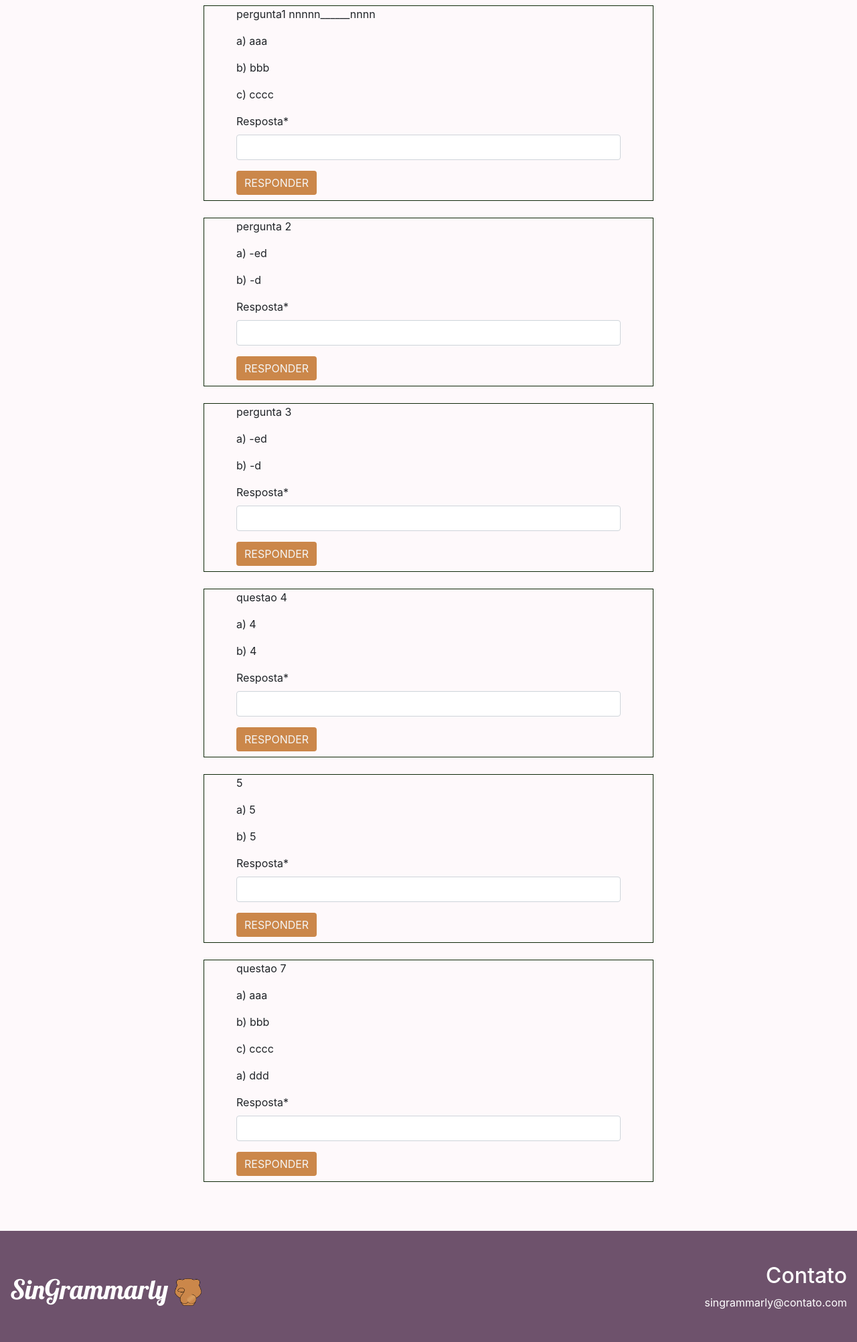
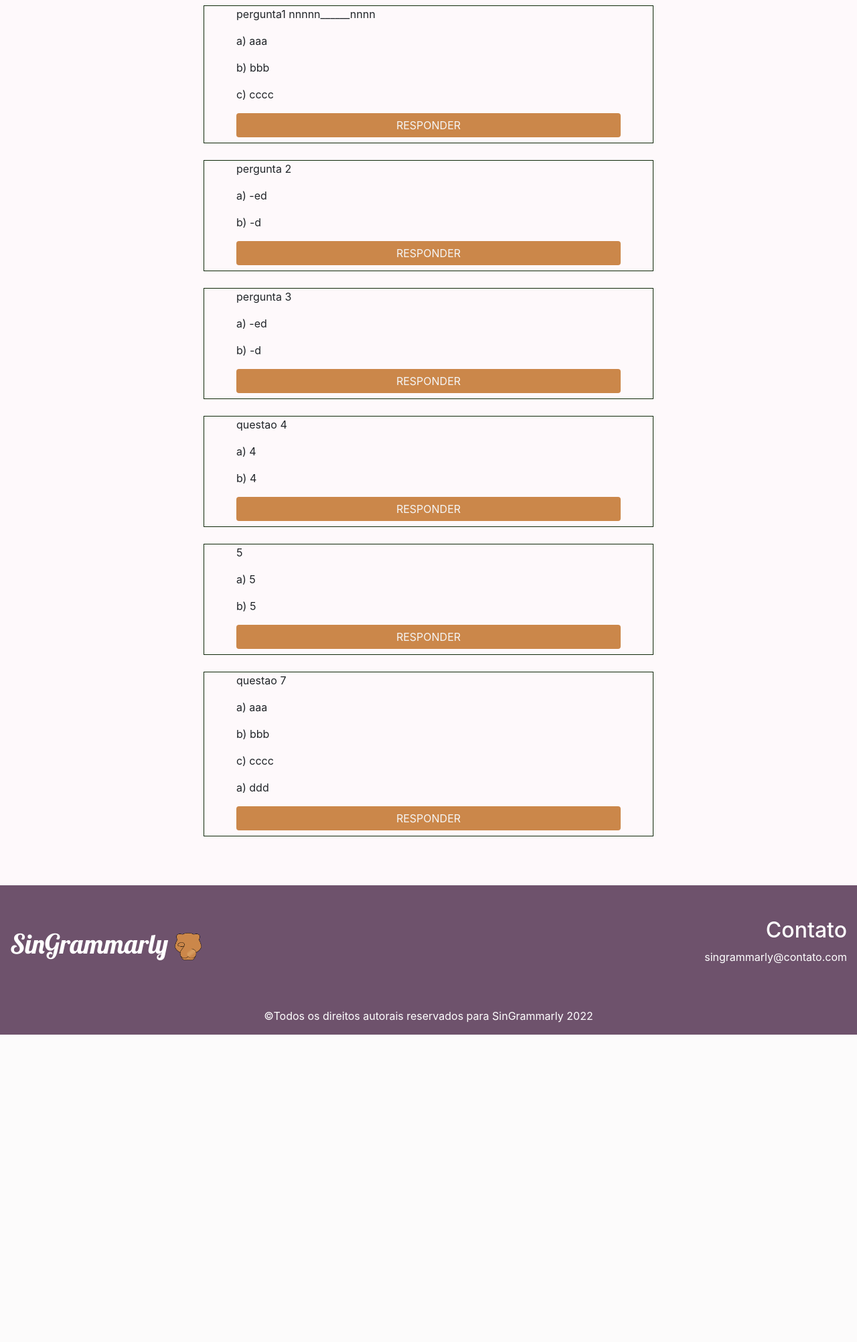
Before and after one commit to bagm4/tcc, a Django app: page /atividade/ in a window 1280 px wide. Shown: the part 198-2202 px from the top of the page at 67% size. After the commit the page ends 1743 px from the top, so only its background shows below. Run offline with Django 4.2, Linux system fonts and the light colour scheme; a user stored in the database is signed in; data comes from the database, SQL or seed files in the repository; both versions use the stored data as it was before the commit; some libraries are stand-ins or nearby versions.

Commit message:
retirar formulario de resposta

```diff
--- a/main/admin.py
+++ b/main/admin.py
@@ -3,4 +3,3 @@ from main.models import *
 
 # Register your models here.
 admin.site.register(Questao)
-admin.site.register(Resposta)
--- a/main/forms.py
+++ b/main/forms.py
@@ -12,8 +12,3 @@ class QuestaoForm(forms.ModelForm):
     class Meta:
         model = Questao
         fields = '__all__'
-
-class RespostaForms(forms.ModelForm):
-    class Meta:
-        model= Resposta
-        fields = ('resposta',)
--- a/main/models.py
+++ b/main/models.py
@@ -14,11 +14,3 @@ class Questao (models.Model):
     alternativac = models.CharField(max_length=160, null=True, blank=True)#NÃO obrigatoria
     alternativad = models.CharField(max_length=160, null=True, blank=True)#NÃO obrigatoria
     certa = models.CharField(max_length=160, blank=False)
-
-
-class Resposta (models.Model):
-    resposta = models.CharField(max_length=1)
-    #questao = models.OneToOneField(Questao,on_delete=models.CASCADE)
-#1 campo indicando a alernativa marcada
-#vincular model com questao
-#relacionamento questao e resposta   e      resposta e aluno
--- a/main/templates/atividade.html
+++ b/main/templates/atividade.html
@@ -52,11 +52,8 @@
             </div>
             {% endif %}
             <!--form receber resposta-->
-            <form method="POST">
-                {% csrf_token %}
-                {{ form|crispy }}
-                <input class="btn btn-success bnt_style mb-2 corrigir" type="submit" value="Responder">
-            </form>
+            <input class="btn btn-success bnt_style mb-2 corrigir" type="submit" value="Responder">
+
         </div>
     </div>
 
--- a/main/views.py
+++ b/main/views.py
@@ -1,7 +1,7 @@
 from django.shortcuts import render, get_object_or_404, redirect
 from django.core.paginator import Paginator
 from main.models import Questao
-from .forms import  QuestaoForm, RespostaForms
+from .forms import  QuestaoForm
 from django.contrib import messages
 from django.contrib.auth.decorators import login_required
 
@@ -29,17 +29,7 @@ def mapaPrincipal(request):
 @login_required
 def atividade (request):
     questoes = Questao.objects.all()
-    if request.method == 'POST':
-        form = RespostaForms(request.POST)
-        if form.is_valid():
-            resposta = form.save(commit=False) #para esperar a gente mandar salvar
-            resposta.done = 'doing'
-            resposta.save()
-            return redirect('/atividade')
-    else:
-        form = RespostaForms()
-
-    context = {'questoes': questoes, 'form': form}
+    context = {'questoes': questoes}
     return render (request, 'atividade.html',context)
 
 @login_required
```
Also changed, not shown: db.sqlite3, main/migrations/0011_delete_resposta.py (added).
